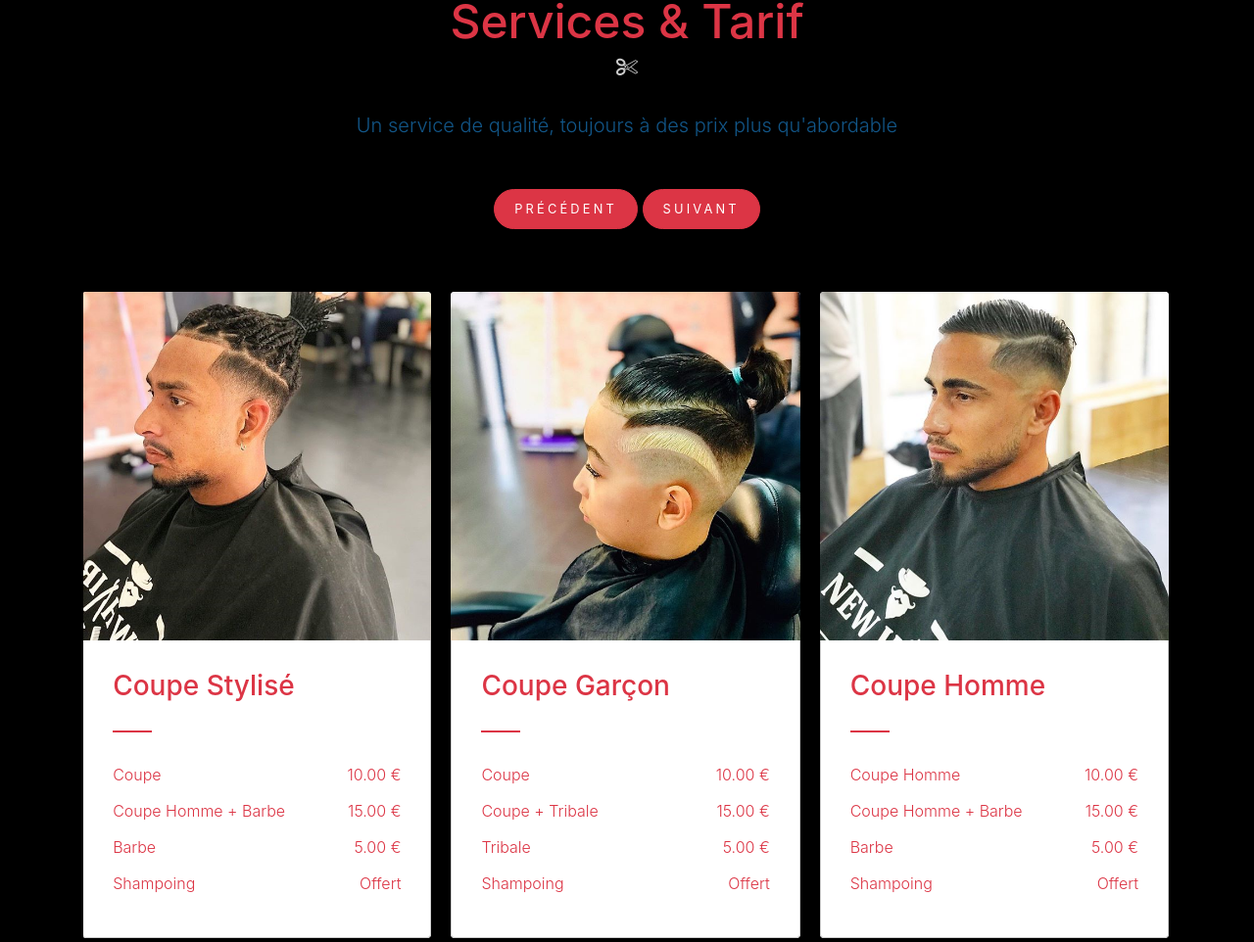
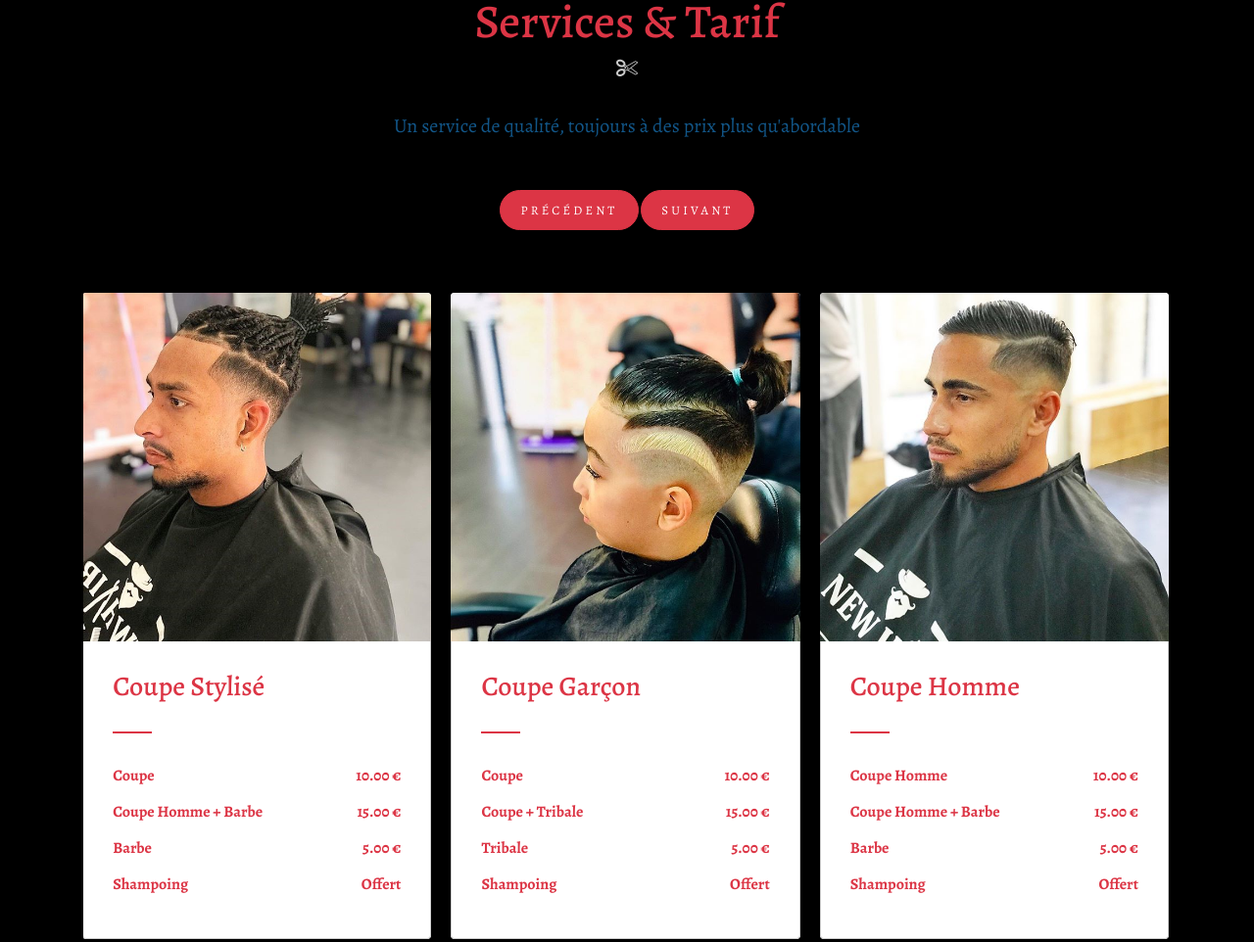
Before and after one commit to LinKirby/New-Hair, a plain HTML site: page index.html in a window 1280 px wide. Shown: the part 1433-2395 px from the top of the page at 98% size. Drawn offline with nearby package versions, Linux system fonts and the light colour scheme; files whose address does not match are found by name.

Commit message:
Add files via upload

```diff
--- a/css/style.css
+++ b/css/style.css
@@ -241,9 +241,14 @@ html {
 body {
   line-height: 1.7;
   color: rgb(18,86,136) !important;
-  font-weight: 300;
+  font-weight: 700;
   font-size: 1rem;
-  background-color: #000; }
+  background-color: #000;
+  font-family:'Alegreya', serif, -apple-system, BlinkMacSystemFont, "Segoe UI", Roboto, "Helvetica Neue", Arial, "Noto Sans", sans-serif, "Apple Color Emoji", "Segoe UI Emoji", "Segoe UI Symbol", "Noto Color Emoji"; }
+
+.mb-5.lead{
+  font-weight: 400;
+}
 
 html {
   scroll-behavior: smooth; }
```
